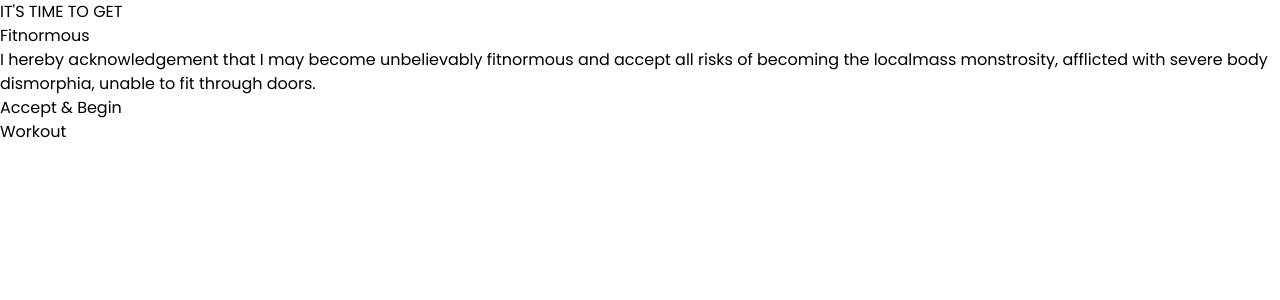
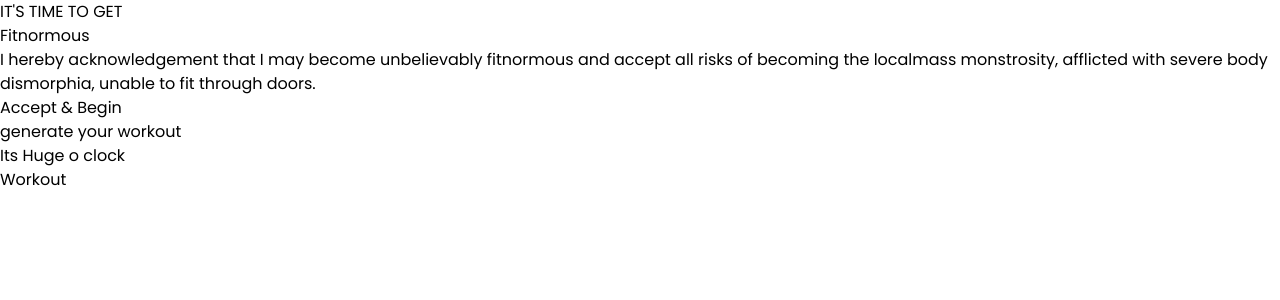
Before and after one commit to yousefsaad12/KeepFit, a React (Vite) app: page / in a window 1280 px wide. Shown: the top 300 px of the page. Built offline with nearby package versions, Linux system fonts and the light colour scheme.

Commit message:
Section Wrapper done

```diff
--- a/src/components/Generator.jsx
+++ b/src/components/Generator.jsx
@@ -3,7 +3,11 @@ import SectionWrapper from './SectionWrapper'
 
 export default function Generator() {
   return (
-    <SectionWrapper>
+    <SectionWrapper
+      header = {"generate your workout"}
+      title = {["It\s", "Huge", "o\ clock"]}
+
+    >
 
     </SectionWrapper>
   )
--- a/src/components/SectionWrapper.jsx
+++ b/src/components/SectionWrapper.jsx
@@ -1,10 +1,17 @@
 import React from 'react'
 
 export default function SectionWrapper(props) {
-    const {children} = props
+    const {children, header, title} = props
   return (
-    <div>
-      {children}
-    </div>
+    <section className='min-h-screen flex flex-col gap-10'>
+      <div className='bg-slate-950 py-10 flex flex-col gap-2
+      justify-center items-center'>
+
+        <p className='uppercase font-medium'>{header}</p>
+        <h2 className='font-semibold text-3xl
+        sm:text-4xl md:text-5xl lg:text-6xl'>
+        {title[0]} <span className='uppercase text-blue-400'>{title[1]} </span> {title[2]}</h2>
+      </div>
+    </section>
   )
 }
```
